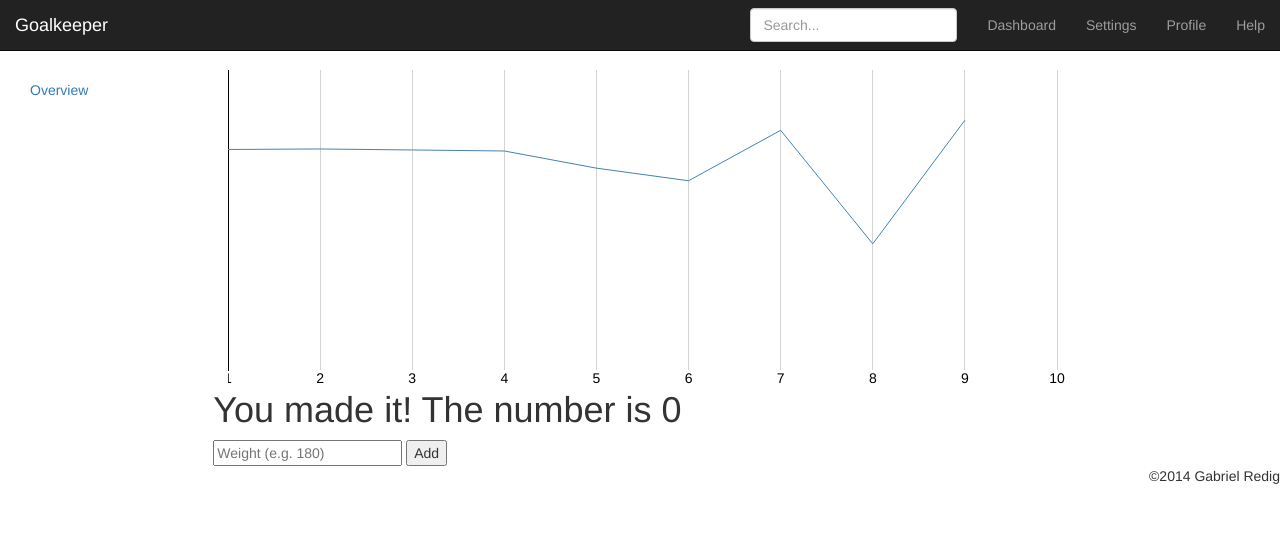
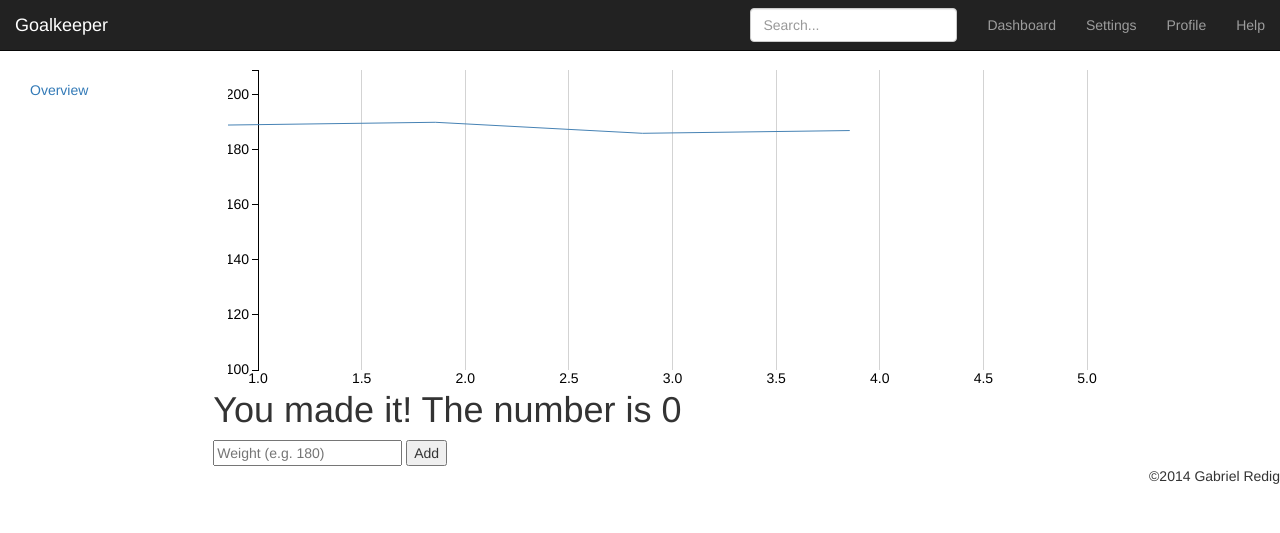
Before and after one commit to glredig/mean-from-scratch, a website: page client/views/index.html in a window 1280 px wide. Drawn offline with nearby package versions, Linux system fonts and the light colour scheme; some packages are replaced by stand-ins of ours; no server answers.

Commit message:
basic graphing of static data

```diff
--- a/client/js/directives/line-chart.js
+++ b/client/js/directives/line-chart.js
@@ -1,6 +1,9 @@
 app.directive('lineChart', function() {
-  var data  = [188.0, 187.4, 187.6, 187.2, 186.8, 180, 175, 195, 150, 199];
-  function link(scope, el) {
+  function link(scope, el, attrs) {
+      data = attrs.chartData.split(',').map(function(num) {
+        return parseInt(num, 10);
+      });
+      console.log("Scope: ",data);
       var m = [80, 80, 80, 80];
 
       var el    = el[0],
@@ -21,26 +24,27 @@ app.directive('lineChart', function() {
       svg.attr("width", width + m[1] + m[3])
           .attr("height", height + m[0] + m[2])
           .append("svg:g")
-          .attr("transform", "translate(" + m[3] + "," + m[0] + ")");
+          .attr("transform", "translate(30,30)");
 
       var xAxis = d3.svg.axis().scale(x).tickSize(-height).tickSubdivide(true);
 
       svg.append('svg:g')
           .attr("class", "x axis")
-          .attr("transform", "translate(0," + height + ")")
+          .attr("transform", "translate(30," + height + ")")
           .call(xAxis)
 
       var yAxisLeft = d3.svg.axis().orient('left').scale(y).ticks(4).orient("left");
 
       svg.append('svg:g')
           .attr("class", "y axis")
-          .attr("transform", "translate(0,0)")
+          .attr("transform", "translate(30,0)")
           .call(yAxisLeft)
 
       svg.append("svg:path").attr("d", line(data));
   }
 
   return {
+    restrict: 'EA',
     link: link
   }
 })
--- a/client/views/index.html
+++ b/client/views/index.html
@@ -48,9 +48,9 @@
             <button type="button" class="btn btn-primary btn-xs" data-toggle="offcanvas"><i class="glyphicon glyphicon-chevron-left"></i></button>
           </p>
 
-          <div id="graph" line-chart></div>
+          <div ng-controller="weighinsController">
+            <div id="graph" line-chart chart-data="188,189,190,186,187"></div>
             <div class="row">
-            <div ng-controller="weighinsController">
                 <h1>You made it! The number is {{ weighins.length }}</h1>
                 <ul>
                   <li ng-repeat="weighin in weighins">
```
Lines whose indentation alone changed are shown as unchanged.
